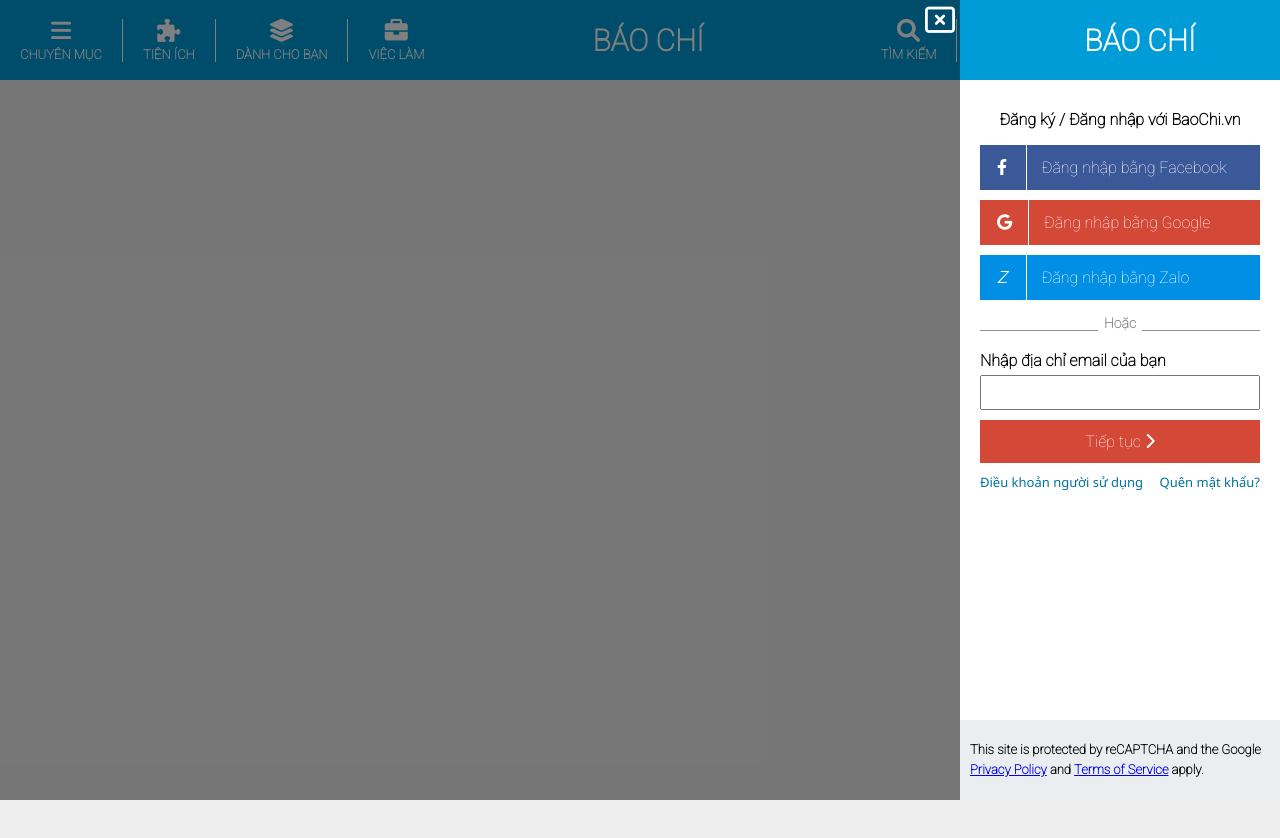
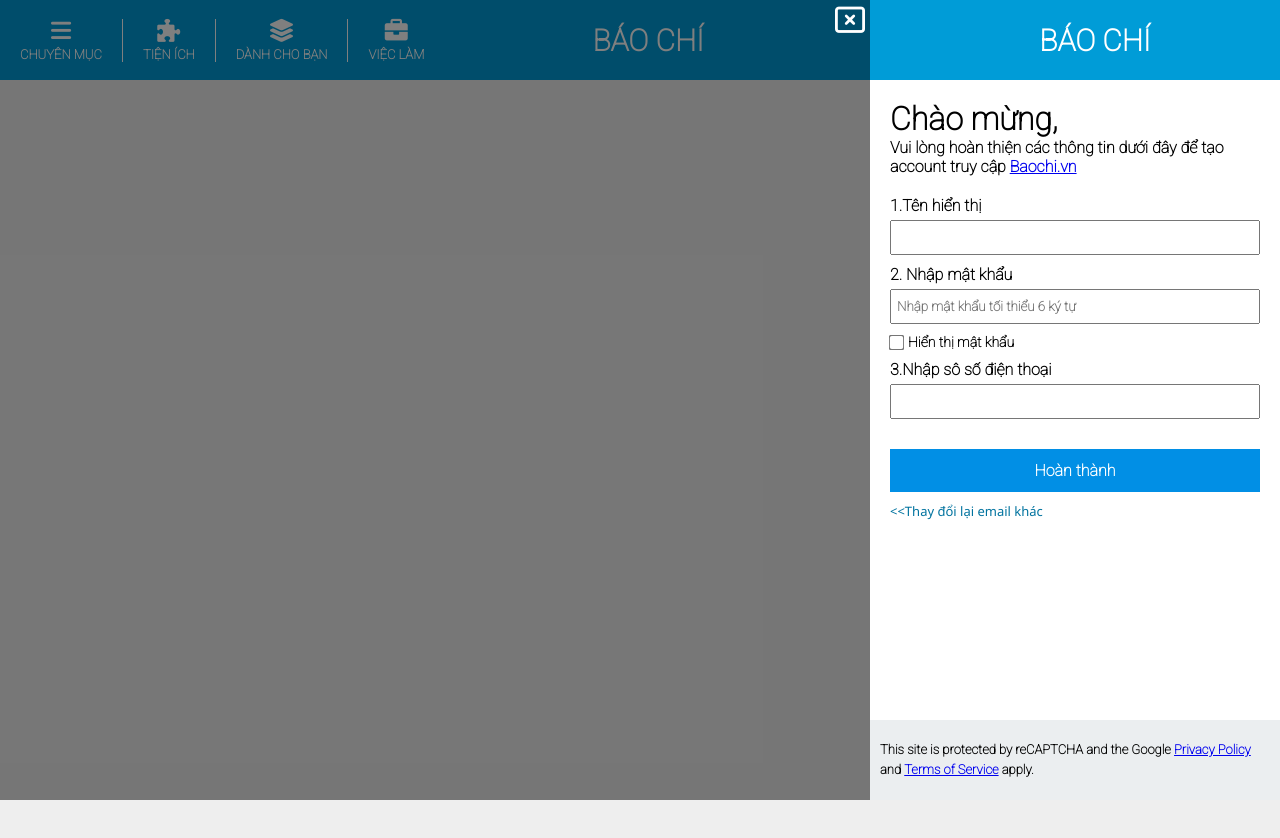
Before and after one commit to longnb2k1/BaoTri, a plain HTML site: page index.html in a window 1280 px wide. Both pictures are taken after a click on the link "Tiếp tục". Shown: the top 838 px of the page. Drawn offline with Linux system fonts and the light colour scheme.

Commit message:
function login

```diff
--- a/assests/css/index.css
+++ b/assests/css/index.css
@@ -16,6 +16,16 @@ body{
 }
 .cl {
     display: none !important;
+}
+.clrBlue {
+    background-color: #018fe5 !important;
+    color: white !important;
+}
+.mgt-20 {
+    margin-top: 20px;
+}
+.mgbt-20{
+    margin-bottom: 20px;
 }
 .btn-close{
     font-size: 30px;
@@ -297,7 +307,7 @@ a.header_btm_item:hover{
     background-color: rgba(0, 0, 0, 0.5);
 }
 .nav_login_content{
-    width: 25%;
+    width: 410px;
     background-color: white;
     height: 100%;
     position: relative;
@@ -396,7 +406,7 @@ a.header_btm_item:hover{
     font-weight: bold;
 }
 .regist_header {
-    margin-top: 20px;
+
 }
 .regist_header label{
     font-weight: bold;
@@ -420,6 +430,7 @@ a.header_btm_item:hover{
     width: calc(100% -10px);
     text-align: center;
     padding: 12px 0px;
+    font-weight: bold;
 }
 .group_user_policy{
     display: flex;
@@ -432,4 +443,35 @@ a.header_btm_item:hover{
     text-decoration: none;
     font-family: 'Segoe UI', Tahoma, Geneva, Verdana, sans-serif;
 }
+.check_pass {
+    display: flex;
+    align-items: center;
+    margin-bottom: 10px;
+}
+#check_pass_regis{
+    transform: scale(1.2);
+}
+.check_pass label[for="check_pass_regis"]{
+    font-size: 14px;
+    padding-left: 5px;
+}
+#tel_regis input::-webkit-outer-spin-button,
+input::-webkit-inner-spin-button {
+  -webkit-appearance: none;
+  margin: 0;
+}
+.login_inner_head h1{
+    font-weight: bold;
+}
+#email_user {
+    font-size: 20px;
+    font-weight: bold;
+    color: black;
+}
+.login_head_intro {
+    font-weight: bold;
+}
+.login_inner_head  a:visited{
+    color: #00739f;
+}
 /* End header  */
--- a/assests/js/index.js
+++ b/assests/js/index.js
@@ -1,4 +1,6 @@
 var listItem = document.querySelectorAll('.itemCanSelect');
+var eleForm1 = document.getElementById("form-log1");
+var eleForm2 = document.getElementById("form-log2");
 function showClick(idItemSelect,objectChange)
 {
     var eleSelect =  document.getElementById(idItemSelect);
@@ -24,7 +26,40 @@ function closeTabLogin(value)
 {
     var eleFormLogin =  document.querySelector(".nav_login");
     if (value)
-        eleFormLogin.classList.add("cl");
+        {
+            eleFormLogin.classList.add("cl");
+            preFormRegis();
+        }
     else
         eleFormLogin.classList.remove("cl");
 }
+
+function toggleShowPass()
+{
+    var eleChk = document.querySelector(".check_pass #check_pass_regis");
+    if (eleChk.checked)
+       document.getElementById("pass_regis").setAttribute("type","text");
+    else
+    document.getElementById("pass_regis").setAttribute("type","password");
+}
+
+function nextFormRegis(){
+    var emailUser = eleForm1.querySelector("#email_regis").value;
+    eleForm1.classList.add("cl");
+    eleForm2.classList.remove("cl");
+    eleForm2.querySelector("#email_user").innerHTML = emailUser;
+}
+function preFormRegis(){
+    var eleForm1 = document.getElementById("form-log1");
+    var eleForm2 = document.getElementById("form-log2");
+    eleForm1.classList.remove("cl");
+    eleForm2.classList.add("cl");
+}
+function showResult()
+{
+    var emailUser = eleForm2.querySelector("#email_user").textContent;
+    var nameUser = eleForm2.querySelector("#name_regis").value;
+    var passUser = eleForm2.querySelector("#pass_regis").value;
+    var telUser = eleForm2.querySelector("#tel_regis").value;
+    window.alert(nameUser + "\n" + passUser + "\n" + telUser + "\n" + emailUser)
+}
--- a/index.html
+++ b/index.html
@@ -449,7 +449,7 @@
                 </li>
             </ul>
             <div class="nav_tk cl" id="header__nav--tk">
-                <input type="search" name="Tìm kiếm" placeholder="Tìm kiếm" id="nav_search">
+                <input type="text" name="Tìm kiếm" placeholder="Tìm kiếm" id="nav_search">
                 <a href="#" class="fas fa-search"></a>
             </div>
             <ul class="list_nav_ti cl" id="header__nav--lh">
@@ -474,7 +474,7 @@
                     <div class="login_logo">
                         <div class="header_logo_text">báo chí</div>
                     </div>
-                    <div class="login_content_inner">
+                    <div class="login_content_inner" id="form-log1">
                         <div class="login_header">Đăng ký / Đăng nhập với BaoChi.vn</div>
                         <div class="login_group_btn">
                             <div class="btn_login">
@@ -511,19 +511,54 @@
                         <div class="login_subhead">
                             Hoặc
                         </div>
-                        <div class="regist_header">
+                        <div class="regist_header mgt-20">
                             <div class="regis_form_group">
                                 <label >Nhập địa chỉ email của bạn</label>
                                 <input type="email" name="email" class="group_text_email" id="email_regis">
                             </div>
                         </div>
-                        <a href="#" class="btn_next">
+                        <a href="#" class="btn_next" onclick="nextFormRegis()">
                             Tiếp tục
                             <i class="fas fa-chevron-right"></i>
                         </a>
                         <div class="group_user_policy">
                             <a href="#" class="user_policy_text">Điều khoản người sử dụng</a>
                             <a href="#" class="user_policy_text">Quên mật khẩu?</a>
+                        </div>
+                    </div>
+                    <div class="login_content_inner cl" id="form-log2">
+                        <div class="login_inner_head">
+                            <h1>Chào mừng,</h1>
+                            <a id="email_user" href="#">hoangmanh12a@gmail.com</a>
+                            <div class="login_head_intro">Vui lòng hoàn thiện các thông tin dưới đây để tạo account truy cập <a href="#">Baochi.vn</a></div>
+                            <div class="regist_header mgt-20 ">
+                                <div class="regis_form_group">
+                                    <label >1.Tên hiển thị</label>
+                                    <input type="text" name="email" class="group_text_email" id="name_regis">
+                                </div>
+                            </div>
+                            <div class="regist_header">
+                                <div class="regis_form_group">
+                                    <label >2. Nhập mật khẩu</label>
+                                    <input type="password" name="password" placeholder="Nhập mật khẩu tối thiểu 6 ký tự" class="group_text_email" id="pass_regis">
+                                    <div class="check_pass">
+                                        <input type="checkbox" onchange="toggleShowPass()" name="check_pass_regis" id="check_pass_regis">
+                                        <label for="check_pass_regis">Hiển thị mật khẩu</label>
+                                    </div>
+                                </div>
+                            </div>
+                            <div class="regist_header mgbt-20">
+                                <div class="regis_form_group">
+                                    <label >3.Nhập sô số điện thoại</label>
+                                    <input type="number" step="0" name="telephone" class="group_text_email" id="tel_regis">
+                                </div>
+                            </div>
+                            <a href="#" class="btn_next clrBlue" onclick="showResult()">
+                                Hoàn thành
+                            </a>
+                            <div class="group_user_policy">
+                                <a href="#" class="user_policy_text" onclick="preFormRegis()">&#60;&#60;Thay đổi lại email khác</a>
+                            </div>
                         </div>
                     </div>
                     <div class="login_footer">
```
